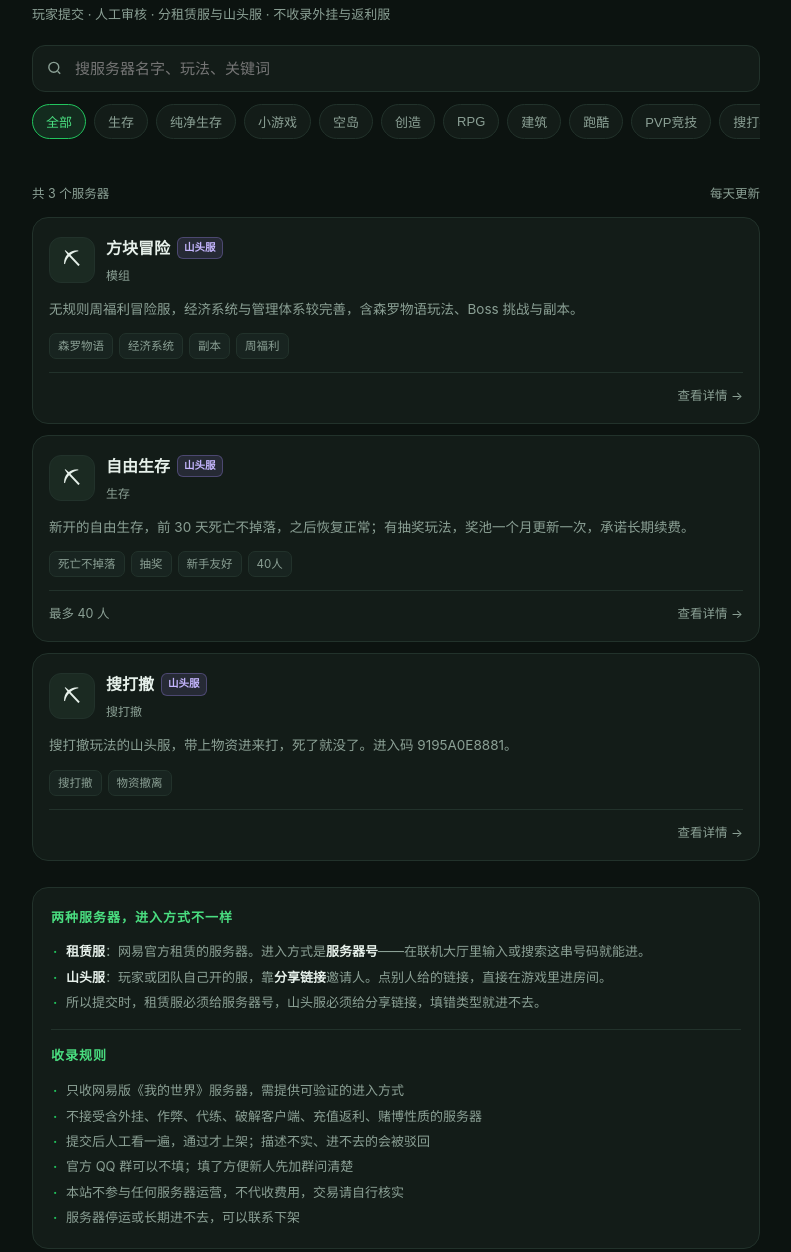
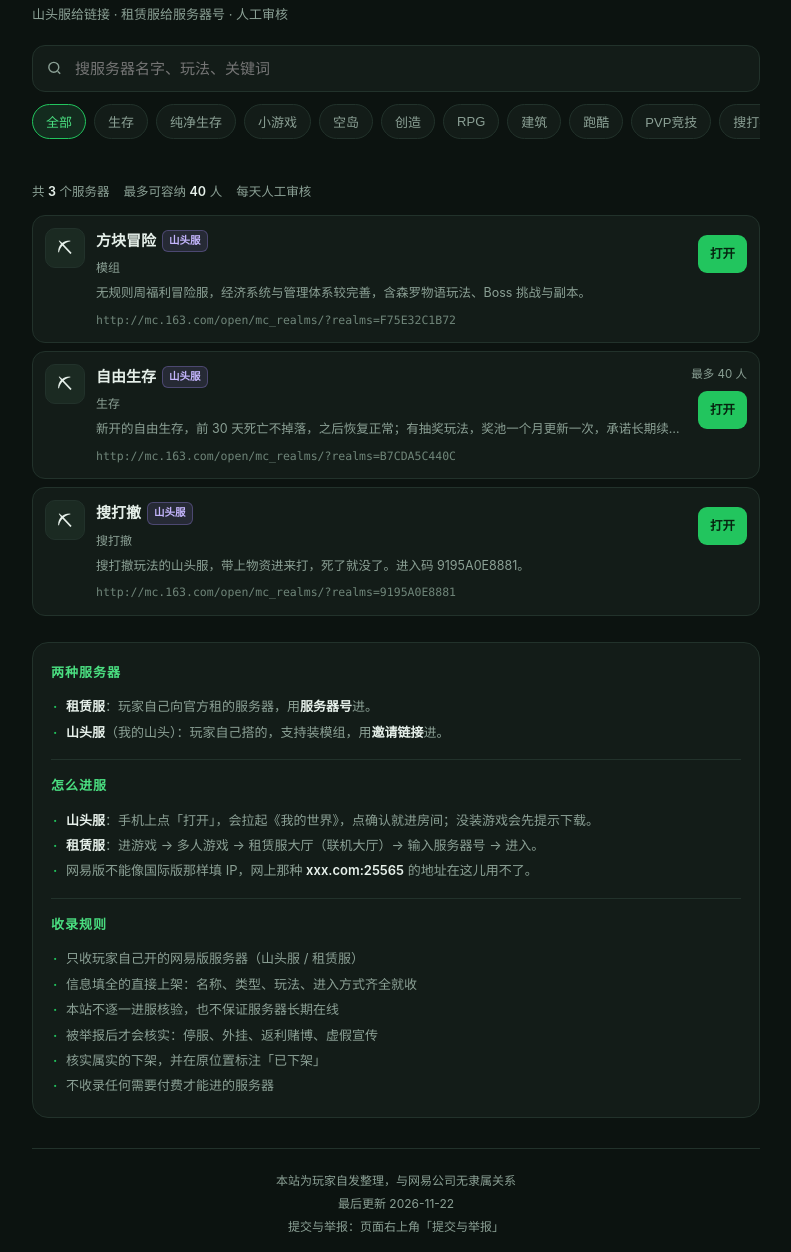
Before and after one commit to hamiguaemoji/mc-find, a plain HTML site: page index.html in a window 1280 px wide. Shown: the part 102-1354 px from the top of the page, without its empty margins (244-1035 px from the left). Drawn offline with Linux system fonts and the light colour scheme.

Commit message:
Refactor HTML structure and update styles

```diff
--- a/index.html
+++ b/index.html
@@ -37,8 +37,28 @@
                   border-radius:20px;padding:7px 13px;font-size:13px}
   .filters button.on{background:rgba(74,222,128,.12);border-color:var(--gr2);color:var(--gr)}
 
-  .meta{display:flex;justify-content:space-between;align-items:center;margin:22px 0 12px;
-        color:var(--dim);font-size:12.5px}
+  .stats{display:flex;gap:14px;flex-wrap:wrap;margin:20px 0 12px;color:var(--dim);font-size:12.5px}
+  .stats b{color:var(--tx);font-weight:600}
+
+  /* 紧凑行 */
+  .item{display:flex;gap:11px;align-items:flex-start;background:var(--card);
+        border:1px solid var(--line);border-radius:13px;padding:12px;margin-bottom:8px}
+  .item:active{border-color:var(--stone)}
+  .item .ico{width:40px;height:40px;border-radius:10px;font-size:18px}
+  .item-main{flex:1;min-width:0}
+  .item-name{font-size:15px;font-weight:600;display:flex;align-items:center;gap:6px;flex-wrap:wrap}
+  .item-meta{font-size:12px;color:var(--dim);margin-top:3px}
+  .item-desc{font-size:12.5px;color:var(--dim);margin-top:4px;white-space:nowrap;
+             overflow:hidden;text-overflow:ellipsis}
+  .item-addr{font-size:11.5px;color:#6f8579;margin-top:6px;white-space:nowrap;overflow:hidden;
+             text-overflow:ellipsis;font-family:ui-monospace,SFMono-Regular,Menlo,monospace}
+  .item-side{display:flex;flex-direction:column;align-items:flex-end;gap:7px;flex:0 0 auto}
+  .item-cap{font-size:11.5px;color:var(--dim);white-space:nowrap}
+  .mini{background:transparent;border:1px solid var(--line);color:var(--gr);border-radius:7px;
+        padding:2px 8px;font-size:11.5px;margin-left:6px}
+  .item-btn{background:var(--gr2);color:#06220f;border:0;border-radius:9px;padding:8px 12px;
+            font-size:12.5px;font-weight:700;white-space:nowrap;display:inline-block}
+  .item-btn.ghostbtn{background:transparent;border:1px solid var(--line);color:var(--tx)}
 
   .srv{background:var(--card);border:1px solid var(--line);border-radius:16px;padding:16px;margin-bottom:11px}
   .srv:active{border-color:var(--stone)}
@@ -126,7 +146,7 @@
   <div class="top">
     <div>
       <h1>网易版我的世界<br>服务器列表</h1>
-      <div class="sub">玩家提交 · 人工审核 · 分租赁服与山头服 · 不收录外挂与返利服</div>
+      <div class="sub">山头服给链接 · 租赁服给服务器号 · 人工审核</div>
     </div>
     <button class="btn" onclick="openSubmit()">提交与举报</button>
   </div>
@@ -139,34 +159,42 @@
   <div class="filters" id="filters"></div>
 </header>
 
-<div class="meta">
-  <span id="count">共 0 个服务器</span>
-  <span>每天更新</span>
+<div class="stats">
+  <span>共 <b id="count">0</b> 个服务器</span>
+  <span>最多可容纳 <b id="cap">—</b> 人</span>
+  <span>每天人工审核</span>
 </div>
 
 <div id="list"></div>
 
 <div class="box">
-  <h2>两种服务器，进入方式不一样</h2>
+  <h2>两种服务器</h2>
   <ul>
-    <li><b>租赁服</b>：网易官方租赁的服务器。进入方式是<b>服务器号</b>——在联机大厅里输入或搜索这串号码就能进。</li>
-    <li><b>山头服</b>：玩家或团队自己开的服，靠<b>分享链接</b>邀请人。点别人给的链接，直接在游戏里进房间。</li>
-    <li>所以提交时，租赁服必须给服务器号，山头服必须给分享链接，填错类型就进不去。</li>
+    <li><b>租赁服</b>：玩家自己向官方租的服务器，用<b>服务器号</b>进。</li>
+    <li><b>山头服</b>（我的山头）：玩家自己搭的，支持装模组，用<b>邀请链接</b>进。</li>
+  </ul>
+  <div class="divider"></div>
+  <h2>怎么进服</h2>
+  <ul>
+    <li><b>山头服</b>：手机上点「打开」，会拉起《我的世界》，点确认就进房间；没装游戏会先提示下载。</li>
+    <li><b>租赁服</b>：进游戏 → 多人游戏 → 租赁服大厅（联机大厅）→ 输入服务器号 → 进入。</li>
+    <li>网易版不能像国际版那样填 IP，网上那种 <b>xxx.com:25565</b> 的地址在这儿用不了。</li>
   </ul>
   <div class="divider"></div>
   <h2>收录规则</h2>
   <ul>
-    <li>只收网易版《我的世界》服务器，需提供可验证的进入方式</li>
-    <li>不接受含外挂、作弊、代练、破解客户端、充值返利、赌博性质的服务器</li>
-    <li>提交后人工看一遍，通过才上架；描述不实、进不去的会被驳回</li>
-    <li>官方 QQ 群可以不填；填了方便新人先加群问清楚</li>
-    <li>本站不参与任何服务器运营，不代收费用，交易请自行核实</li>
-    <li>服务器停运或长期进不去，可以联系下架</li>
+    <li>只收玩家自己开的网易版服务器（山头服 / 租赁服）</li>
+    <li>信息填全的直接上架：名称、类型、玩法、进入方式齐全就收</li>
+    <li>本站不逐一进服核验，也不保证服务器长期在线</li>
+    <li>被举报后才会核实：停服、外挂、返利赌博、虚假宣传</li>
+    <li>核实属实的下架，并在原位置标注「已下架」</li>
+    <li>不收录任何需要付费才能进的服务器</li>
   </ul>
 </div>
 
 <footer>
   本站为玩家自发整理，与网易公司无隶属关系<br>
+  最后更新 2026-11-22<br>
   提交与举报：页面右上角「提交与举报」
 </footer>
 
@@ -354,7 +382,7 @@ function setType(t){ activeType = t; buildFilters(); render(); }
 
 function match(s, q){
   if(!q) return true;
-  const hay = [s.name, s.kind, s.type, s.desc, s.tags ? s.tags.join(" ") : ""]
+  const hay = [s.name, s.kind, s.type, s.desc, s.sid || "", s.link || "", (s.tags || []).join(" ")]
               .join(" ").toLowerCase();
   return hay.indexOf(q) > -1;
 }
@@ -364,14 +392,18 @@ function render(){
   const q = (document.getElementById("q").value || "").trim().toLowerCase();
   const box = document.getElementById("list");
   const list = SERVERS.filter(s => (activeType === "全部" || s.type === activeType) && match(s, q));
-  document.getElementById("count").textContent = "共 " + list.length + " 个服务器";
+
+  document.getElementById("count").textContent = list.length;
+  const caps = list.map(s => parseInt(s.max, 10)).filter(n => !isNaN(n));
+  document.getElementById("cap").textContent =
+    caps.length ? caps.reduce((x, y) => x + y, 0) : "—";
 
   if(list.length === 0){
     box.innerHTML = `
       <div class="empty">
         <h3>${SERVERS.length === 0 ? "还没有收录服务器" : "没有符合条件的服务器"}</h3>
         <p>${SERVERS.length === 0
-          ? "这个列表刚开张。你有在开的服，或者常玩的服，都可以提交上来，审核完就上架。"
+          ? "列表刚开张。你在开的服，或者常玩的服，都可以提交，审核完就上架。"
           : "换个关键词或玩法试试，也可以直接提交你要找的服。"}</p>
         <button onclick="openSubmit()">提交一个服务器</button>
       </div>`;
@@ -383,24 +415,38 @@ function render(){
     const kindBadge = s.kind === "租赁服"
       ? '<span class="badge rent">租赁服</span>'
       : '<span class="badge mount">山头服</span>';
-    return `<div class="srv" onclick="openDetail(${i})">
-      <div class="srv-h">
-        <div class="ico">${s.icon ? `<img src="${esc(s.icon)}" alt="">` : "⛏"}</div>
-        <div>
-          <div class="srv-t">${esc(s.name)}${kindBadge}
-            ${s.rec ? '<span class="badge">推荐</span>' : ""}
-            ${s.isNew ? '<span class="badge new">新服</span>' : ""}</div>
-          <div class="srv-s">${esc(s.type)}${s.since ? " · 开服 " + esc(s.since) : ""}</div>
-        </div>
-      </div>
-      <div class="srv-d">${esc(s.desc)}</div>
-      <div class="tags">${(s.tags||[]).map(t=>`<span>${esc(t)}</span>`).join("")}</div>
-      <div class="srv-f">
-        <span>${s.max == null ? "" : (s.online != null ? `<span class="online">● ${s.online}</span> / ${esc(s.max)} 人` : `最多 ${esc(s.max)} 人`)}</span>
-        <span>查看详情 →</span>
-      </div>
-    </div>`;
+    const addr = s.kind === "租赁服" ? (s.sid || "") : (s.link || "");
+    const btn = s.kind === "租赁服"
+      ? '<button class="item-btn ghostbtn" onclick="event.stopPropagation();copySid(' + i + ')">复制号</button>'
+      : '<a class="item-btn" href="' + esc(s.link || "#") + '" target="_blank" rel="noopener" onclick="event.stopPropagation()">打开</a>';
+    return '<div class="item" onclick="openDetail(' + i + ')">' +
+      '<div class="ico">' + (s.icon ? '<img src="' + esc(s.icon) + '" alt="">' : "⛏") + '</div>' +
+      '<div class="item-main">' +
+        '<div class="item-name">' + esc(s.name) + kindBadge +
+          (s.rec ? '<span class="badge">推荐</span>' : "") +
+          (s.isNew ? '<span class="badge new">新服</span>' : "") + '</div>' +
+        '<div class="item-meta">' + esc(s.type) + (s.since ? " · 开服 " + esc(s.since) : "") + '</div>' +
+        '<div class="item-desc">' + esc(s.desc || "") + '</div>' +
+        '<div class="item-addr">' + esc(addr) + '</div>' +
+      '</div>' +
+      '<div class="item-side">' +
+        '<span class="item-cap">' + (s.max == null ? "" : "最多 " + esc(s.max) + " 人") + '</span>' +
+        btn +
+      '</div>' +
+    '</div>';
   }).join("");
+}
+
+/* 复制服务器号（租赁服） */
+function copySid(i){
+  const s = SERVERS[i];
+  if(!s || !s.sid){ toast("这个服还没填服务器号"); return; }
+  const done = function(){ toast("服务器号已复制：" + s.sid); };
+  if(navigator.clipboard && navigator.clipboard.writeText){
+    navigator.clipboard.writeText(String(s.sid)).then(done).catch(function(){ fallbackCopy(String(s.sid), done); });
+  }else{
+    fallbackCopy(String(s.sid), done);
+  }
 }
 
 /* ---------- 详情 ---------- */
@@ -416,10 +462,13 @@ function openDetail(i){
     ${joinRow}
     ${s.max == null ? "" : `<div class="kv"><span>最多人数</span><span>${esc(s.max)}</span></div>`}
     ${s.online != null ? `<div class="kv"><span>当前在线</span><span>${esc(s.online)}</span></div>` : ""}
-    ${s.group ? `<div class="kv"><span>官方 QQ 群</span><span>${esc(s.group)}</span></div>` : ""}
+    ${s.group ? `<div class="kv"><span>官方 QQ 群</span><span>${esc(s.group)} <button class="mini" onclick="copyStr(\x27${esc(s.group)}\x27)">复制</button></span></div>` : ""}
     <div style="margin-top:16px;font-size:13.8px;line-height:1.9;color:var(--dim)">${esc(s.desc)}</div>
     <div class="tags">${(s.tags||[]).map(t=>`<span>${esc(t)}</span>`).join("")}</div>
-    <div class="actions"><button class="ghost" style="grid-column:1/-1" onclick="closeMask('detailMask')">关闭</button></div>`;
+    <div class="actions">
+      <button class="ghost" onclick="closeMask('detailMask')">关闭</button>
+      <button class="primary" onclick="shareServer(${i})">分享这个服</button>
+    </div>`;
   document.getElementById("detailMask").classList.add("on");
 }
 
@@ -461,6 +510,29 @@ function syncJoin(){
   const kind = document.getElementById("f_kind").value;
   document.getElementById("wrap_sid").style.display  = (kind === "租赁服") ? "" : "none";
   document.getElementById("wrap_link").style.display = (kind === "山头服") ? "" : "none";
+}
+
+/* 复制任意文本 */
+function copyStr(txt){
+  const done = function(){ toast("已复制：" + txt); };
+  if(navigator.clipboard && navigator.clipboard.writeText){
+    navigator.clipboard.writeText(String(txt)).then(done).catch(function(){ fallbackCopy(String(txt), done); });
+  }else{
+    fallbackCopy(String(txt), done);
+  }
+}
+
+/* 分享某个服务器 */
+function shareServer(i){
+  const s = SERVERS[i];
+  if(!s) return;
+  const url = location.origin + location.pathname;
+  const text = s.name + "（" + s.kind + " · " + s.type + "）";
+  if(navigator.share){
+    navigator.share({ title: s.name, text: text, url: url }).catch(function(){});
+  }else{
+    copyStr(url);
+  }
 }
 
 /* ---------- 提交 ---------- */
```
